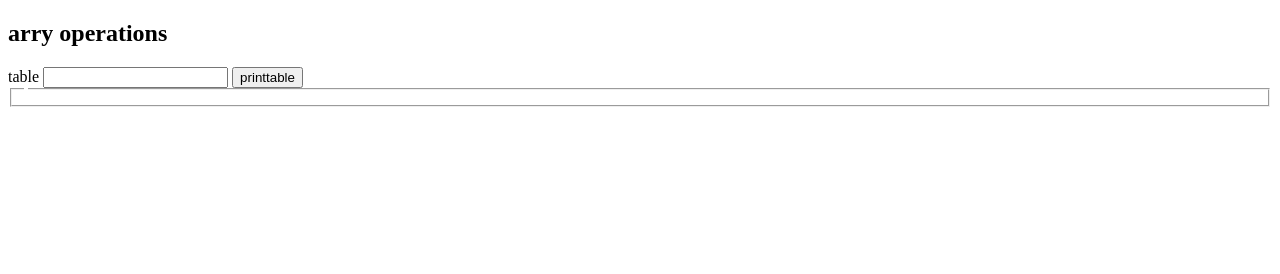
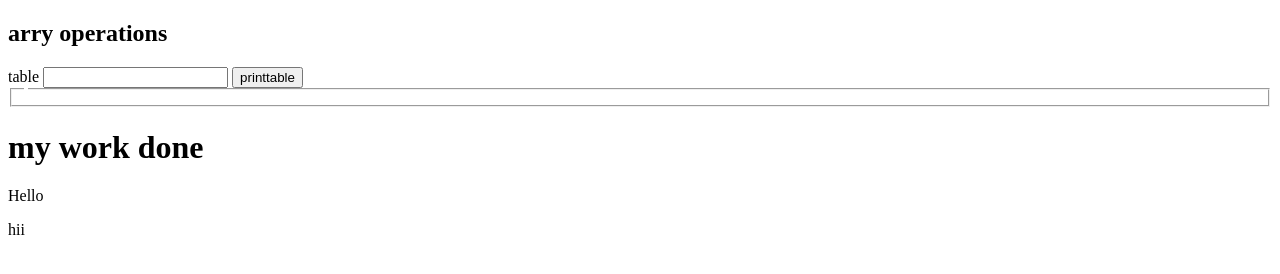
Before and after one commit to vikashkush/tutorial-vikas, a plain HTML site: page 02-arry-operations.html in a window 1280 px wide. Drawn offline with Linux system fonts and the light colour scheme.

Commit message:
competed

```diff
--- a/02-arry-operations.html
+++ b/02-arry-operations.html
@@ -34,7 +34,7 @@
     //   }
     //   print(5);
     //   //#endregion
-      //#region arry table
+      //#region arry t
 
       let arry = [];
       function generate() {
@@ -49,6 +49,7 @@
         container.appendChild(div);
       }
       //#endregion
+      //#region table
       function printtable(){
     let index;
    let str4 =document.querySelector("#third").value;
@@ -61,6 +62,24 @@
     container.appendChild(div)
    }
 }
+//#endregion
+//#relgion body
+
+let body = document.querySelector("body");
+    let h = document.createElement("h1");
+    h.innerText = "my work done";
+    body.appendChild(h);
+    let div = document.createElement("div");
+    let para = document.createElement("p");
+    let span = document.createElement("span")
+    para.innerText = "Hello ";
+    span.innerText = "hii";
+    div.appendChild(para);
+    div.appendChild(span);
+    body.appendChild(div);
+
+
+//#endrelgion
 </script>
     </body>
 </html>
```
